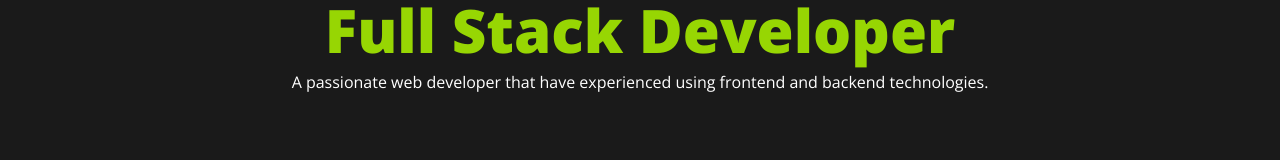
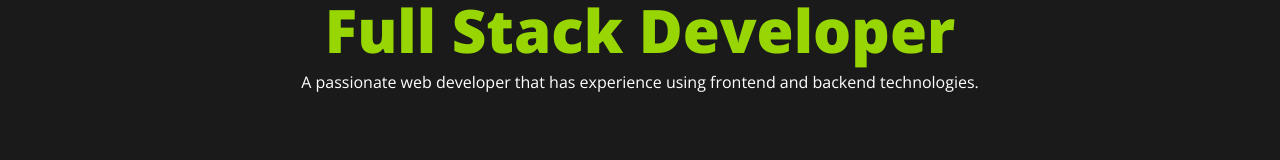
Before and after one commit to Qunnderrie1/PortfolioApp, a React (Create React App) app: page / in a window 1280 px wide. Shown: the part 278-438 px from the top of the page. Built offline with nearby package versions, Linux system fonts and the light colour scheme.

Commit message:
made small changes

```diff
--- a/src/Components/Header.js
+++ b/src/Components/Header.js
@@ -8,7 +8,7 @@ const Header = () => {
     <div className='headerContainer container'>
 
         <h1 style={{fontWeight: "light"}}> Hello, I'm A <span>Full Stack Developer</span></h1>
-        <p>A passionate web developer that have experienced using frontend and backend technologies.</p>
+        <p>A passionate web developer that has experience using frontend and backend technologies.</p>
 
         <a href="Q_Developer_Resume.pdf" download>
         <button>Resume CV</button>
```
